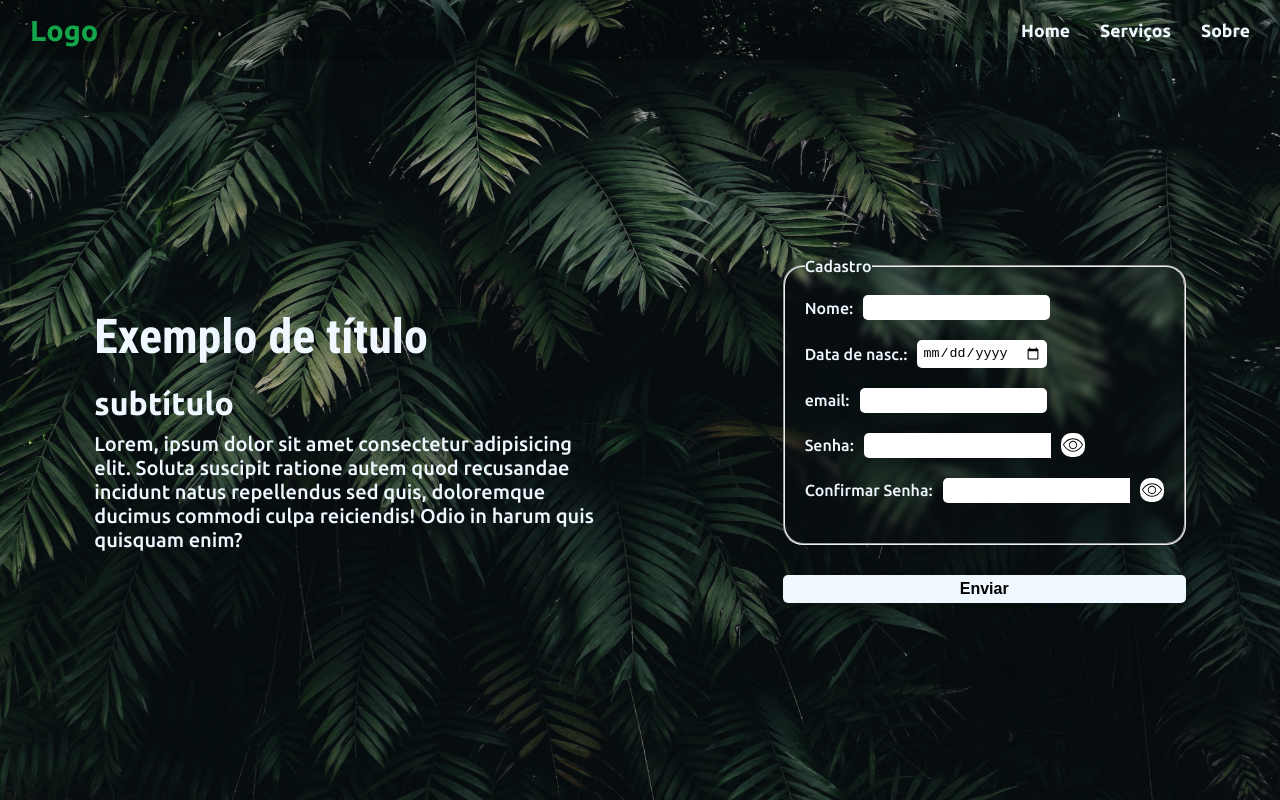
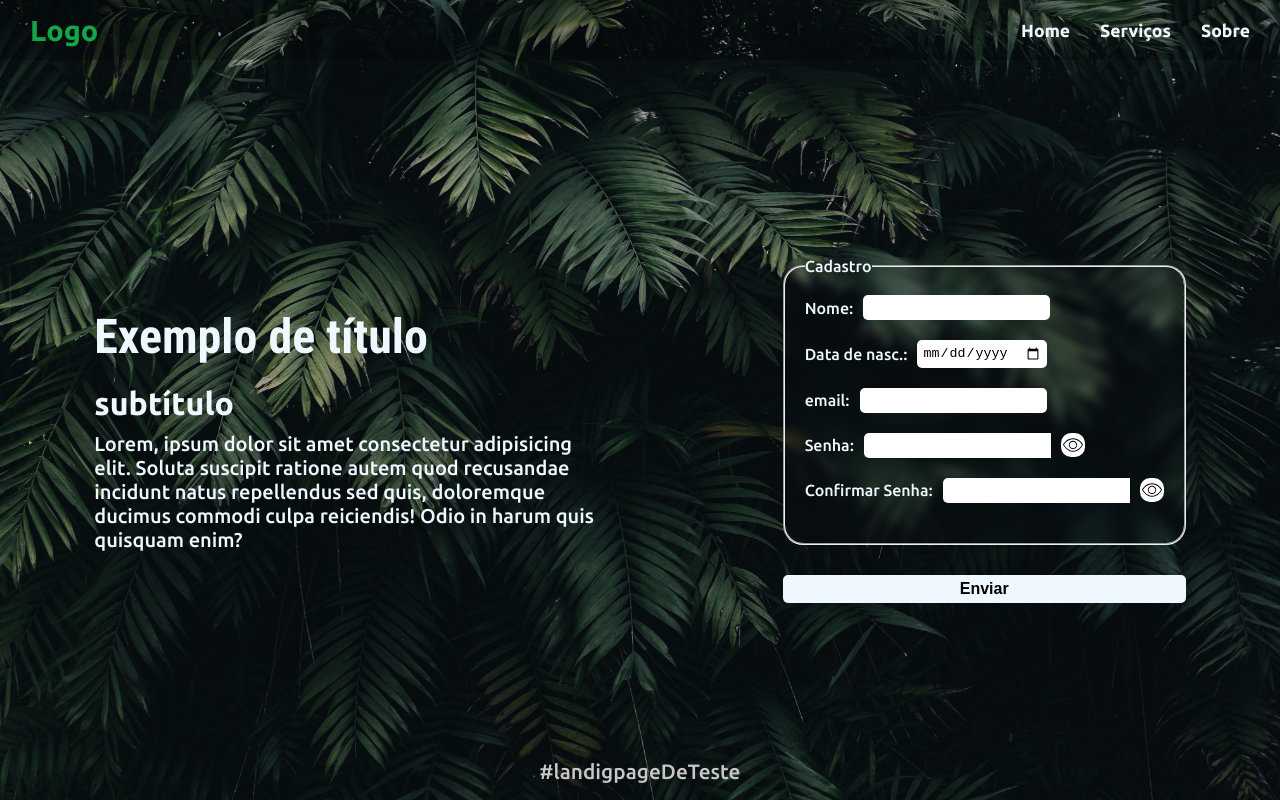
Before and after one commit to felipeguimaraes700/landingpages, a plain HTML site: page landingpage01/index.html in a window 1280 px wide. Drawn offline with Linux system fonts and the light colour scheme.

Commit message:
pequenas alterações

```diff
--- a/landingpage01/index.html
+++ b/landingpage01/index.html
@@ -56,6 +56,9 @@
             <button type="reset">Enviar</button>
         </form>
     </section>
+    <footer>
+        <p>#landigpageDeTeste</p>
+    </footer>
 
     <script src="script.js"></script>
 </body>
--- a/landingpage01/style.css
+++ b/landingpage01/style.css
@@ -85,7 +85,7 @@ fieldset{
     flex-direction: column;
     padding: 20px;
     border-radius: 20px;
-    backdrop-filter: blur(3px);
+    backdrop-filter: blur(5px);
 }
 .camp{
     margin-bottom: 20px;
@@ -140,3 +140,10 @@ button:hover{
     background: linear-gradient( -35deg, rgb(25, 104, 15), rgb(85, 221, 73));
     color: aliceblue;
 }
+
+footer p{
+    margin-top: -40px;
+    text-align: center;
+    font-size: 1.3rem;
+    color: rgb(199, 199, 199);
+}
```
